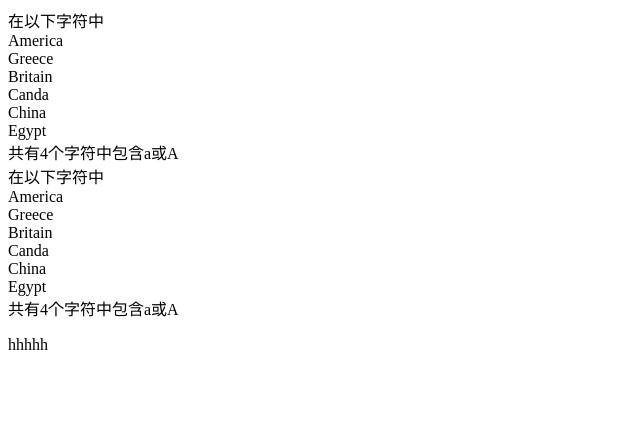
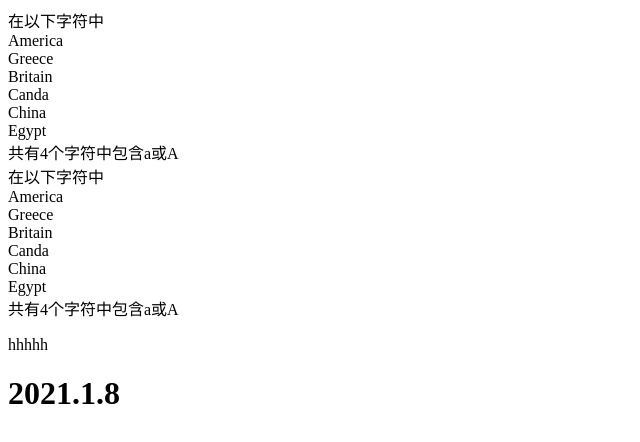
Before and after one commit to gouzi-back/web, a plain HTML site: page jquery/2021.1.6.html in a window 1280 px wide. Shown: the whole page, without its empty margins (0-640 px from the left). Drawn offline with Linux system fonts and the light colour scheme.

Commit message:
Update 2021.1.6.html

```diff
--- a/jquery/2021.1.6.html
+++ b/jquery/2021.1.6.html
@@ -37,6 +37,6 @@
 </head>
 <body>
 <p onclick="f1()">hhhhh</p>
-
+<h1>2021.1.8</h1>
 </body>
 </html>
```
